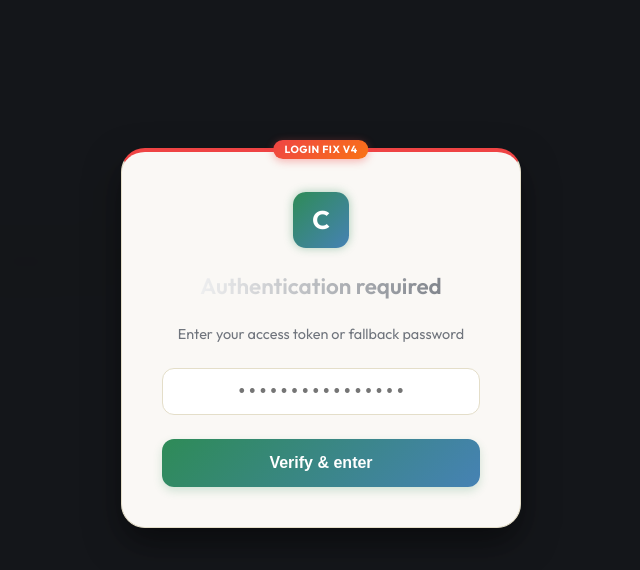
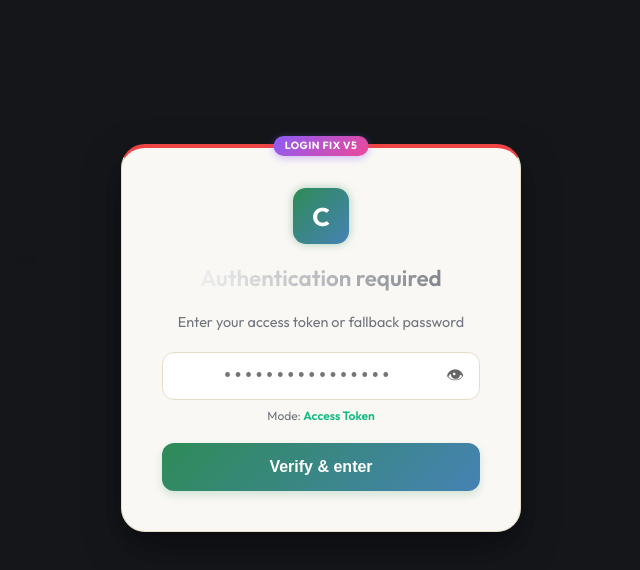
Before and after one commit to boheastill/Intranet-Chat-Stream, a plain HTML site: page static/index.html in a window 1280 px wide. Shown: the part 62-632 px from the top of the page, without its empty margins (319-959 px from the left). Drawn offline with Linux system fonts and the light colour scheme; no server answers.

Commit message:
fix(ui): V5 simplify login binding and add show-password toggles
- Replace addEventListener/cloneNode/touchend with simple onclick assignments
  to maximize iOS Safari reliability.
- Add explicit Mode labels (Access Token / Fallback Password) so the user
  always knows which credential is expected.
- Add eye-icon show/hide toggles on both token and password fields.
- Convert toggle link from <a href='#'> to <button class='link-btn'> to avoid
  iOS ghost-click and href-scroll issues.
- Update visible badge to LOGIN FIX V5.

```diff
--- a/static/index.html
+++ b/static/index.html
@@ -532,8 +532,38 @@
             background: linear-gradient(135deg, #1e6b47 0%, #366294 100%);
         }
 
+        .link-btn {
+            background: none;
+            border: none;
+            color: var(--text-secondary);
+            font-size: 0.8rem;
+            text-decoration: underline;
+            cursor: pointer;
+            padding: 0.5rem;
+            font-family: inherit;
+            -webkit-tap-highlight-color: transparent;
+        }
+
+        .eye-toggle {
+            position: absolute;
+            right: 0.6rem;
+            top: 50%;
+            transform: translateY(-50%);
+            background: none;
+            border: none;
+            font-size: 1.1rem;
+            line-height: 1;
+            cursor: pointer;
+            padding: 0.4rem;
+            opacity: 0.6;
+            -webkit-tap-highlight-color: transparent;
+        }
+        .eye-toggle:active {
+            opacity: 1;
+        }
+
         /* iOS Safari: avoid 300ms tap delay and ghost clicks */
-        .submit-btn, #toggleLoginMode {
+        .submit-btn, .link-btn, .eye-toggle {
             touch-action: manipulation;
             -webkit-tap-highlight-color: transparent;
         }
@@ -744,28 +774,36 @@
 
     <!-- Security Authentication Modal Overlay -->
     <div id="loginModal" style="position: fixed; top: 0; left: 0; width: 100%; height: 100%; background: rgba(11, 13, 17, 0.96); backdrop-filter: blur(20px); -webkit-backdrop-filter: blur(20px); display: none; align-items: center; justify-content: center; z-index: 1000;">
-        <div style="background: var(--surface-color); border: 1px solid var(--border-color); border-top: 4px solid var(--danger-color); border-radius: 1.5rem; padding: 2.5rem; width: 90%; max-width: 400px; text-align: center; box-shadow: 0 15px 35px rgba(0,0,0,0.5); display: flex; flex-direction: column; gap: 1.5rem; position: relative;">
-            <div style="position: absolute; top: -12px; left: 50%; transform: translateX(-50%); background: linear-gradient(135deg, #ef4444 0%, #f97316 100%); color: white; font-size: 0.65rem; font-weight: 700; padding: 0.2rem 0.7rem; border-radius: 1rem; letter-spacing: 0.5px; box-shadow: 0 2px 8px rgba(239, 68, 68, 0.4);">LOGIN FIX V4</div>
+        <div style="background: var(--surface-color); border: 1px solid var(--border-color); border-top: 4px solid var(--danger-color); border-radius: 1.5rem; padding: 2.5rem; width: 90%; max-width: 400px; text-align: center; box-shadow: 0 15px 35px rgba(0,0,0,0.5); display: flex; flex-direction: column; gap: 1.25rem; position: relative;">
+            <div style="position: absolute; top: -12px; left: 50%; transform: translateX(-50%); background: linear-gradient(135deg, #8b5cf6 0%, #ec4899 100%); color: white; font-size: 0.65rem; font-weight: 700; padding: 0.2rem 0.7rem; border-radius: 1rem; letter-spacing: 0.5px; box-shadow: 0 2px 8px rgba(139, 92, 246, 0.4);">LOGIN FIX V5</div>
             <div class="logo-icon" style="margin: 0 auto; width: 3.5rem; height: 3.5rem; font-size: 1.6rem; border-radius: 0.8rem;">C</div>
             <h2 id="loginTitle" style="font-size: 1.4rem; font-weight: 600; background: linear-gradient(to right, #ffffff, var(--text-secondary)); -webkit-background-clip: text; -webkit-text-fill-color: transparent;" data-i18n="login_title_token">Authentication required</h2>
             <p id="loginSubtitle" style="color: var(--text-secondary); font-size: 0.9rem; line-height: 1.4;" data-i18n="login_sub_token">Enter your access token or fallback password</p>
 
             <!-- Token input view -->
-            <div id="tokenInputContainer" style="width: 100%; display: flex; flex-direction: column; gap: 1rem;">
-                <input type="password" id="tokenField" style="width: 100%; background: var(--surface-card); border: 1px solid var(--border-color); color: var(--text-primary); padding: 0.8rem 1rem; border-radius: 0.75rem; font-size: 1.1rem; text-align: center; outline: none; font-family: monospace; transition: border-color 0.2s;" placeholder="••••••••••••••••">
+            <div id="tokenInputContainer" style="width: 100%; display: flex; flex-direction: column; gap: 0.5rem;">
+                <div style="position: relative; width: 100%;">
+                    <input type="password" id="tokenField" style="width: 100%; background: var(--surface-card); border: 1px solid var(--border-color); color: var(--text-primary); padding: 0.8rem 2.8rem 0.8rem 1rem; border-radius: 0.75rem; font-size: 1.1rem; text-align: center; outline: none; font-family: monospace; transition: border-color 0.2s;" placeholder="••••••••••••••••">
+                    <button type="button" id="btnShowToken" class="eye-toggle" aria-label="Show token">👁</button>
+                </div>
+                <div style="font-size: 0.75rem; color: var(--text-secondary);">Mode: <span style="color: var(--success-color); font-weight: 600;">Access Token</span></div>
             </div>
 
             <!-- Emergency Password input view -->
-            <div id="emailInputContainer" style="width: 100%; display: none; flex-direction: column; gap: 1rem;">
-                <input type="password" id="passwordField" style="width: 100%; background: var(--surface-card); border: 1px solid var(--border-color); color: var(--text-primary); padding: 0.8rem 1rem; border-radius: 0.75rem; font-size: 1.1rem; text-align: center; outline: none; transition: border-color 0.2s;" placeholder="Enter fallback password" data-i18n-ph="pw_ph">
+            <div id="emailInputContainer" style="width: 100%; display: none; flex-direction: column; gap: 0.5rem;">
+                <div style="position: relative; width: 100%;">
+                    <input type="password" id="passwordField" style="width: 100%; background: var(--surface-card); border: 1px solid var(--border-color); color: var(--text-primary); padding: 0.8rem 2.8rem 0.8rem 1rem; border-radius: 0.75rem; font-size: 1.1rem; text-align: center; outline: none; transition: border-color 0.2s;" placeholder="Enter fallback password" data-i18n-ph="pw_ph">
+                    <button type="button" id="btnShowPassword" class="eye-toggle" aria-label="Show password">👁</button>
+                </div>
+                <div style="font-size: 0.75rem; color: var(--text-secondary);">Mode: <span style="color: var(--warning-color); font-weight: 600;">Fallback Password</span></div>
             </div>
 
             <div id="loginError" style="display: none; color: var(--danger-color); font-size: 0.85rem; line-height: 1.4; padding: 0.5rem; background: rgba(239, 68, 68, 0.08); border-radius: 0.5rem;"></div>
 
             <button id="btnLogin" class="submit-btn" style="width: 100%; justify-content: center; padding: 0.9rem 1rem; font-size: 1rem; border-radius: 0.75rem; min-height: 48px;" data-i18n="login_btn">Verify &amp; enter</button>
 
-            <div style="margin-top: 0.5rem; display: none;" id="toggleLoginContainer">
-                <a href="#" id="toggleLoginMode" style="display: inline-block; padding: 0.4rem; color: var(--text-secondary); font-size: 0.8rem; text-decoration: underline; cursor: pointer; transition: color 0.2s;" data-i18n="to_pw">Use fallback password</a>
+            <div style="margin-top: 0.25rem; display: none;" id="toggleLoginContainer">
+                <button type="button" id="toggleLoginMode" class="link-btn" data-i18n="to_pw">Use fallback password</button>
             </div>
         </div>
     </div>
@@ -964,21 +1002,30 @@
             el.style.display = 'none';
         }
 
+        function setupEyeToggle(btnId, fieldId) {
+            const btn = document.getElementById(btnId);
+            const field = document.getElementById(fieldId);
+            if (!btn || !field) return;
+            btn.onclick = (e) => {
+                e.stopPropagation();
+                const isHidden = field.type === 'password';
+                field.type = isHidden ? 'text' : 'password';
+                btn.textContent = isHidden ? '🙈' : '👁';
+                field.focus();
+            };
+        }
+
         function bindLoginEvents() {
             try {
-                // Wire login controls; safe to call repeatedly (e.g. after auth failure)
-                // Re-clone button to drop any stale iOS touch state, then re-point the global reference
-                btnLogin.replaceWith(btnLogin.cloneNode(true));
-                btnLogin = document.getElementById('btnLogin');
-                // Use addEventListener for both click and touch to maximize iOS compatibility
-                const onBtnAction = (e) => {
-                    if (e) { e.preventDefault(); e.stopPropagation(); }
+                // Simple onclick assignments are the most reliable across iOS Safari versions.
+                // We avoid cloneNode/addEventListener/touchend combinations that have caused silent failures.
+                btnLogin.onclick = (e) => {
+                    e.preventDefault();
+                    e.stopPropagation();
                     btnLogin.classList.add('tapped');
                     setTimeout(() => btnLogin.classList.remove('tapped'), 150);
                     handleLoginSubmit();
                 };
-                btnLogin.addEventListener('click', onBtnAction);
-                btnLogin.addEventListener('touchend', onBtnAction);
 
                 tokenField.onkeydown = e => {
                     if (e.key === 'Enter') handleLoginSubmit();
@@ -987,12 +1034,13 @@
                     if (e.key === 'Enter') handleLoginSubmit();
                 };
 
+                setupEyeToggle('btnShowToken', 'tokenField');
+                setupEyeToggle('btnShowPassword', 'passwordField');
+
                 const toggleLink = document.getElementById('toggleLoginMode');
-                const newToggle = toggleLink.cloneNode(true);
-                toggleLink.parentNode.replaceChild(newToggle, toggleLink);
-                const switchMode = (e) => {
-                    if (e) { e.preventDefault(); e.stopPropagation(); }
-                    // Password login is only possible when the URL carries a key
+                toggleLink.onclick = (e) => {
+                    e.preventDefault();
+                    e.stopPropagation();
                     if (loginMode === 'token' && !loginKey) {
                         showLoginError(t('need_key'));
                         return;
@@ -1000,12 +1048,6 @@
                     clearLoginError();
                     setLoginMode(loginMode === 'token' ? 'email' : 'token');
                 };
-                newToggle.addEventListener('click', switchMode);
-                newToggle.addEventListener('touchend', (e) => {
-                    e.preventDefault();
-                    e.stopPropagation();
-                    switchMode(e);
-                });
             } catch (err) {
                 showLoginError('Event bind failed: ' + err.message);
                 console.error(err);
@@ -1019,11 +1061,17 @@
             const toggleLink = document.getElementById('toggleLoginMode');
             const loginTitle = document.getElementById('loginTitle');
             const loginSubtitle = document.getElementById('loginSubtitle');
+            const btnShowToken = document.getElementById('btnShowToken');
+            const btnShowPassword = document.getElementById('btnShowPassword');
 
             clearLoginError();
-            // Reset error borders
+            // Reset error borders and visibility toggles
             tokenField.style.borderColor = 'var(--border-color)';
             passwordField.style.borderColor = 'var(--border-color)';
+            tokenField.type = 'password';
+            passwordField.type = 'password';
+            if (btnShowToken) btnShowToken.textContent = '👁';
+            if (btnShowPassword) btnShowPassword.textContent = '👁';
 
             if (mode === 'email') {
                 tokenContainer.style.display = 'none';
```
